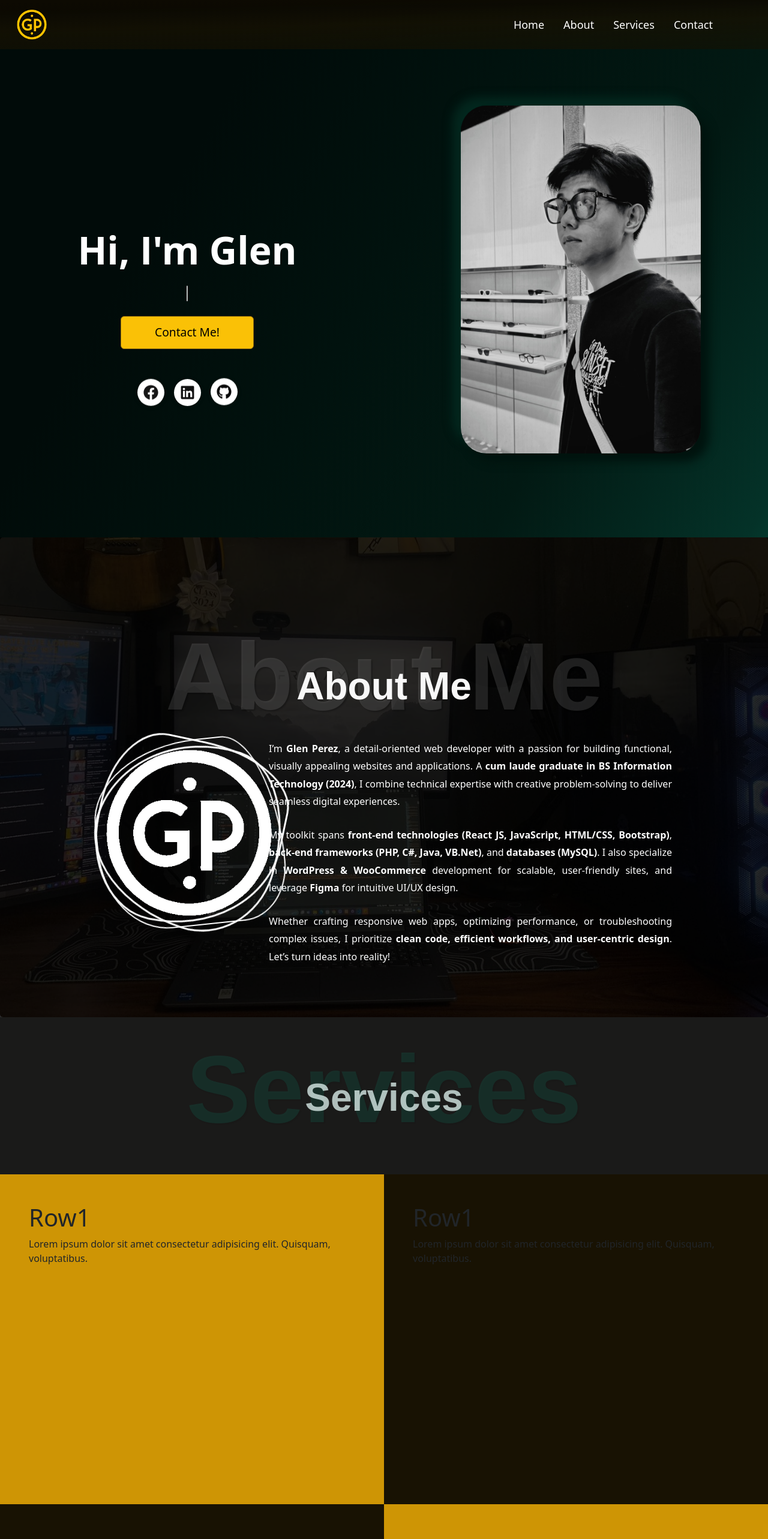
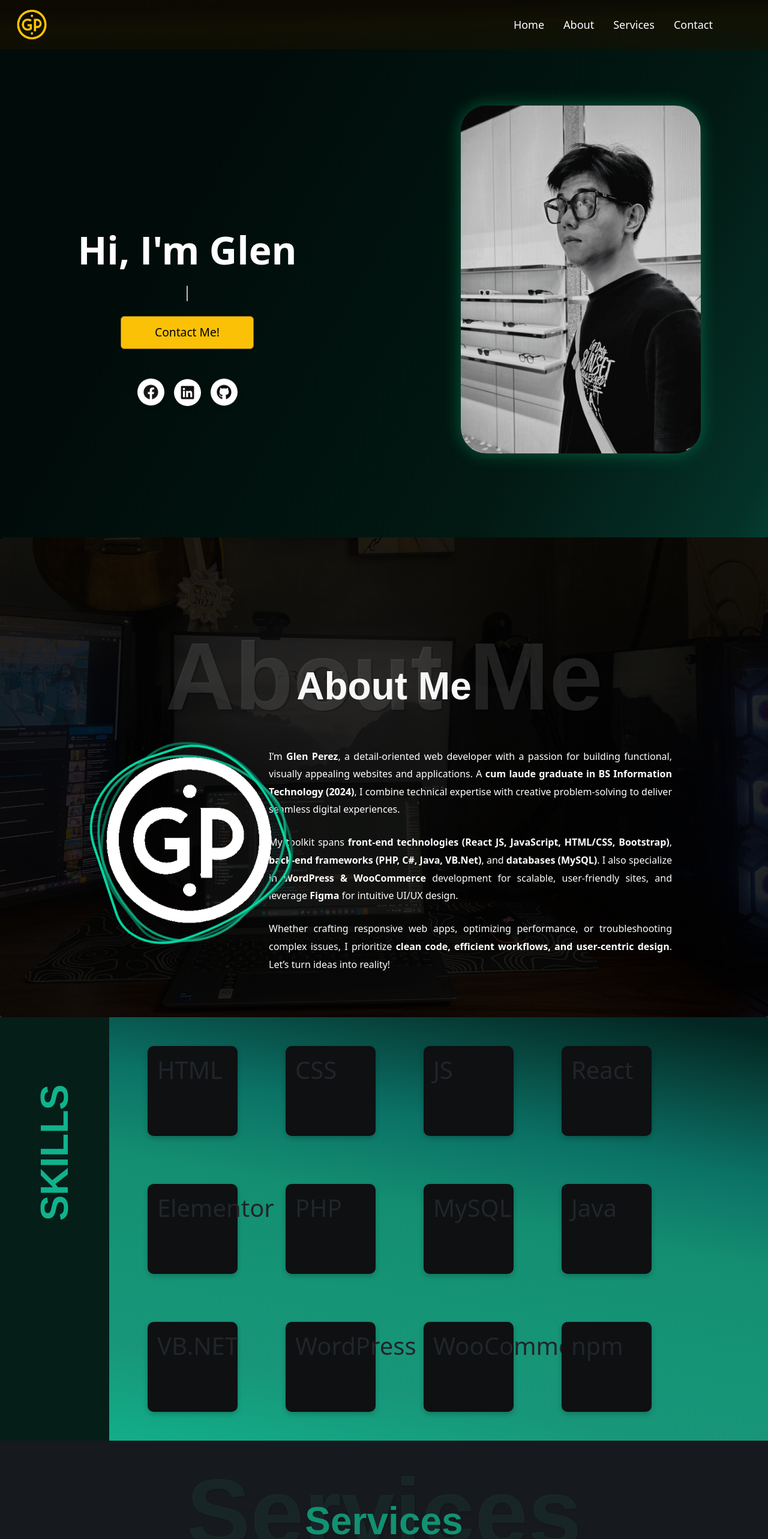
Before and after one commit to GlenPrz/PRZ_Portfolio, a React (Vite) app: page / in a window 1280 px wide. Shown: the top 2566 px of the page at 60% size. Built offline with nearby package versions, Linux system fonts and the light colour scheme.

Commit message:
Skills component added 	modified:   src/App.jsx 	new file:   src/components/skills.jsx 	modified:   src/styles/about.css 	modified:   src/styles/header.css 	modified:   src/styles/multirow.css 	new file:   src/styles/skills.css

```diff
--- a/src/App.jsx
+++ b/src/App.jsx
@@ -6,6 +6,7 @@ import About from "./components/about.jsx";
 import Cards from "./components/cards.jsx";
 import Multirow from "./components/multirow.jsx";
 import Rockets from "./components/Rockets.jsx";
+import Skills from "./components/skills.jsx";
 
 function App() {
   return (
@@ -13,6 +14,7 @@ function App() {
       <Navbar />
       <Header />
       <About />
+      <Skills />
       {/* <Cards /> */}
       <Multirow />
       {/* <Rockets /> */}
--- /dev/null
+++ b/src/components/skills.jsx
@@ -0,0 +1,60 @@
+import React from "react";
+import "../styles/skills.css";
+function skills() {
+  return (
+    <div>
+      <div className="skills-cont">
+        <div className="skills-left">
+          <h1>SKILLS</h1>
+        </div>
+        <div className="skills-right">
+          {/* Frontend */}
+          <div className="skills-item">
+            <h1>HTML</h1>
+          </div>
+          <div className="skills-item">
+            <h1>CSS</h1>
+          </div>
+          <div className="skills-item">
+            <h1>JS</h1>
+          </div>
+          <div className="skills-item">
+            <h1>React</h1>
+          </div>
+          <div className="skills-item">
+            <h1>Elementor</h1>
+          </div>
+
+          {/* Backend */}
+          <div className="skills-item">
+            <h1>PHP</h1>
+          </div>
+          <div className="skills-item">
+            <h1>MySQL</h1>
+          </div>
+          <div className="skills-item">
+            <h1>Java</h1>
+          </div>
+          <div className="skills-item">
+            <h1>VB.NET</h1>
+          </div>
+
+          {/* CMS / Platforms */}
+          <div className="skills-item">
+            <h1>WordPress</h1>
+          </div>
+          <div className="skills-item">
+            <h1>WooCommerce</h1>
+          </div>
+
+          {/* Tools */}
+          <div className="skills-item">
+            <h1>npm</h1>
+          </div>
+        </div>
+      </div>
+    </div>
+  );
+}
+
+export default skills;
--- a/src/styles/about.css
+++ b/src/styles/about.css
@@ -22,7 +22,7 @@
 
 .about .child-header {
   font-size: 4em;
-  margin-bottom: 0.8em;
+  margin-bottom: 1em;
   text-align: center;
   color: #f8f8f8;
   font-family: 'Poppins', sans-serif;
@@ -101,10 +101,10 @@
     left: 0;
     width: 100%;
     height: 100%;
-    border: 3px solid #ffffff;
+    border: 4px solid #08664e;
     border-radius: 32% 58% 69% 43% / 48% 32% 59% 55%;
     transition: 0.5s;
-    animation: animate 6s linear infinite;
+    animation: animate 16s linear infinite;
 
 }
 
@@ -114,10 +114,10 @@
     left: 0;
     width: 100%;
     height: 100%;
-    border: 3px solid #ffffff;
+    border: 4px solid #0da27d;
     border-radius: 38% 62% 63% 37% / 41% 44% 56% 59%;
     transition: 0.5s;
-    animation: animate 4s linear infinite;
+    animation: animate 10s linear infinite;
 }
 
 
@@ -127,10 +127,10 @@
     left: 0;
     width: 100%;
     height: 100%;
-    border: 2px solid #ffffff;
+    border: 4px solid #05d7a2;
     border-radius: 31% 45% 74% 35% / 38% 56% 51% 87%;
     transition: 0.5s;
-    animation: animate2 12s linear infinite;
+    animation: animate2 21s linear infinite;
 }
 
 
@@ -182,13 +182,12 @@
   width: 280px;
   height: 280px;
   filter: brightness(0) invert(1);
-  transition: filter 0.6s ease-in-out; /* smoother and longer transition */
+  transition: filter 0.6s ease-in-out;
+  animation: float 3s ease-in-out infinite;
 }
 
-.square:hover .logo-hero-about {
-  filter: brightness(1) invert(0); /* explicitly reset */
+@keyframes float {
+  0% { transform: translateY(0px); }
+  50% { transform: translateY(-10px); }
+  100% { transform: translateY(0px); }
 }
-
-.square:not(:hover) .logo-hero-about {
-  filter: brightness(0) invert(1);
-}
--- a/src/styles/header.css
+++ b/src/styles/header.css
@@ -57,21 +57,44 @@ background: linear-gradient(120deg,
 
 
 
-.hero-content-right .hero-image-card  {
+.hero-content-right .hero-image-card {
   position: absolute;
   top: 22%;
-      background: white;
   width: 400px;
   height: 580px;
-      border-radius: 20px;
+  border-radius: 43px;
   overflow: hidden;
+  background: linear-gradient(145deg, #021a14, #021f18);
+  box-shadow: 0 0 15px rgba(10, 255, 157, 0.295); /* low opacity, soft glow */
+  animation: glowPulse 4s ease-in-out infinite alternate;
   transition: transform 0.3s ease;
-      border-radius: 43px;
-      background: linear-gradient(145deg, #021a14, #021f18);
-      box-shadow:  14px 14px 16px #01130e,
-                  -14px -14px 16px #03271e;
 }
 
+@keyframes glowPulse {
+  0% {
+    box-shadow: 0 0 5px rgba(10, 255, 157, 0.186);
+  }
+  50% {
+    box-shadow: 0 0 30px rgba(10, 255, 157, 0.312);
+  }
+  100% {
+    box-shadow: 0 0 5px rgba(10, 255, 157, 0.152);
+  }
+}
+
+.hero-content-right .hero-image-card::before {
+  content: "";
+  position: absolute;
+  top: 0;
+  left: 0;
+  width: 100%;
+  height: 100%;
+  border-radius: inherit;
+  background: #0aff9d;
+  opacity: 0.06;
+  filter: blur(40px);
+  z-index: -1;
+}
 
 
 .hero-content-right .hero-image-card img {
@@ -139,8 +162,9 @@ background: linear-gradient(120deg,
 }
 
 .btn-primary:hover {
-  background-color: #8f7009;
-  border-color: #513b04;
+  background-color: #ffffff00;
+    border-color: #ffffff;
+  color: #ffffff;
 }
 
 /* Right Content (Image Section) */
--- a/src/styles/multirow.css
+++ b/src/styles/multirow.css
@@ -1,5 +1,5 @@
 .multirow{
-    background-color: rgba(7, 7, 6, 0.922);
+    background-color: #16191d;
     padding-top: 1.5em;
 }
 
@@ -10,7 +10,7 @@
     font-size: 10em;
     margin-bottom: 0.5em;
     text-align: center;
-    color: #0fbf9622;
+    color: #37867422;
     margin-bottom: -.75em;
     font-family: 'Poppins', sans-serif;
     font-weight: 900;
@@ -22,10 +22,11 @@
     font-size: 4em;
     margin-bottom: 0.5em;
     text-align: center;
-    color: #d2e4e0d1;
+    color: #129173;
     margin-bottom: 1.4em;
     font-family: 'Poppins', sans-serif;
     font-weight: 700;
+    text-shadow: 2px 2px 2px rgba(0, 0, 0, 0.107);
 }
 /* General row styling */
 .row {
@@ -43,26 +44,26 @@
 
 /* Row1 specific styles */
 .row1 .row-cont-left {
-    background-color: #ffb700c9;
+    background-color: #000000c9;
 }
 
 .row1 .row-cont-right {
-    background-color: #191200df;
+    background-color: #0e1012;
 }
 
 /* Consistent styling for additional rows */
 .row2 .row-cont-left {
-    background-color: #191200df; /* Example color */
+    background-color: #0e1012; /* Example color */
 }
 
 .row2 .row-cont-right {
-    background-color: #ffb700c9;
+    background-color: #000000c9;
 }
 
 .row3 .row-cont-left {
-    background-color: #ffb700c9;
+    background-color: #000000c9;
 }
 
 .row3 .row-cont-right {
-    background-color: #191200df;
+    background-color: #0e1012;
 }
--- /dev/null
+++ b/src/styles/skills.css
@@ -0,0 +1,52 @@
+.skills-cont {
+    display: flex;
+    height: auto;
+    background: #10b38d;
+    background: linear-gradient(10deg, #10b38d 0%, rgba(24, 150, 121, 1) 21%, #159476 38%, #148e71 55%,
+    #0b7266 71%, #07433c 87%, #032622 97%);}
+
+.skills-left {
+    width: 15%;
+    height: auto;
+    background-color: #051e18;
+    align-items: center;
+    justify-content: center;
+    padding: 7em 0;
+    transform: translateX(-90px);
+    animation: slideInLeft 1s ease-out forwards;
+}
+
+@keyframes slideInLeft {
+    to {
+        transform: translateX(0);
+    }
+}
+
+.skills-left h1 {
+    writing-mode: vertical-rl;
+    transform: rotate(180deg);
+    margin: 0 auto;
+    color: #10b38d;
+    font-family: 'Poppins', sans-serif;
+    font-weight: 900;
+    font-size: 4em;
+}
+
+.skills-right {
+    width: 90%;
+    padding: 3em 4em;
+    height: auto;
+    display: flex;
+     flex-wrap: wrap; /* This enables wrapping */
+    gap: 5em; /* Optional: consistent spacing between items */
+}
+
+.skills-item {
+    width: 150px;
+    height: 150px;
+    padding: 1em;
+    background-color: #0e1012;
+    border-radius: 10px;
+    box-shadow: 0 4px 8px rgba(0, 0, 0, 0.2);
+    transition: transform 0.3s ease;
+}
```
Lines whose indentation alone changed are shown as unchanged.
